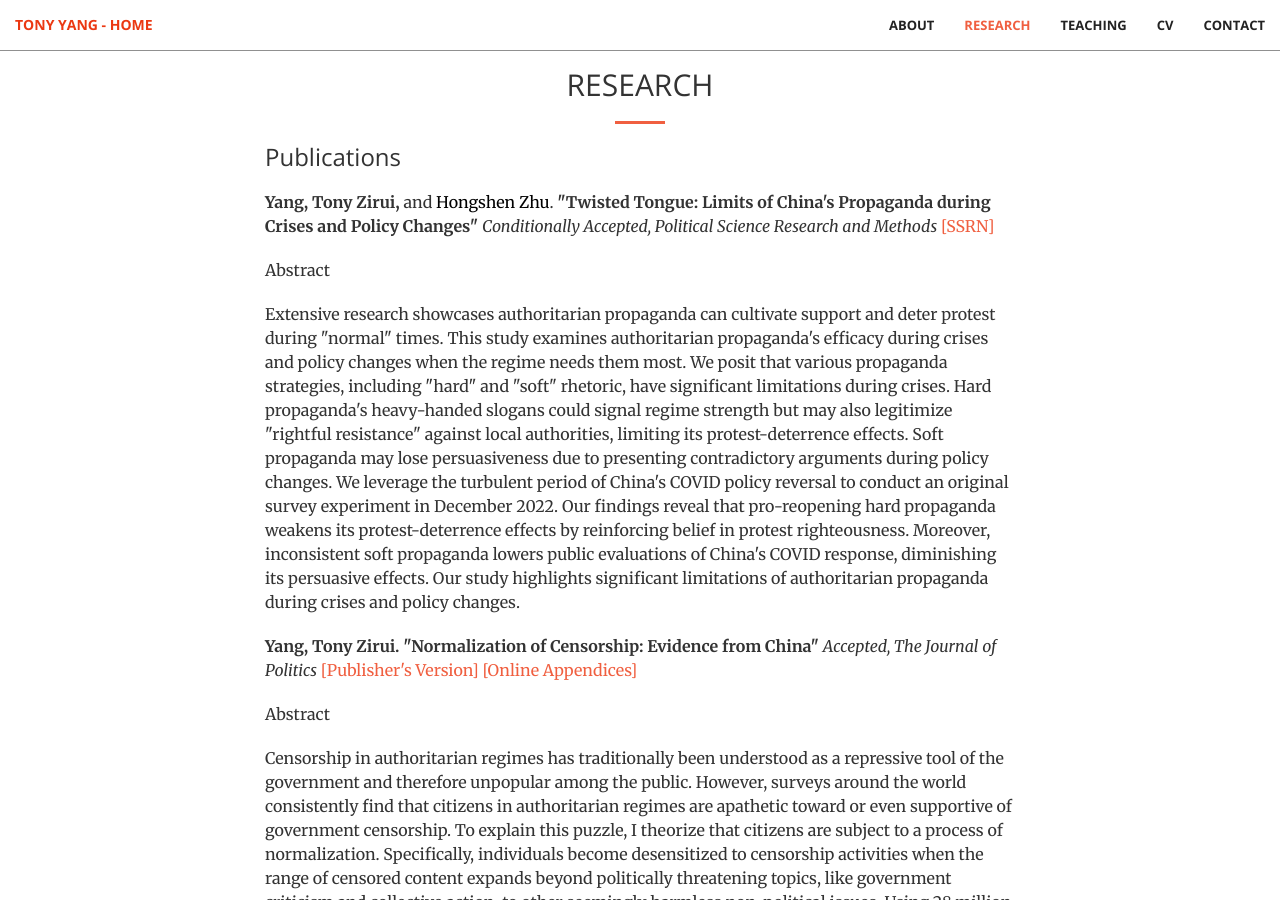
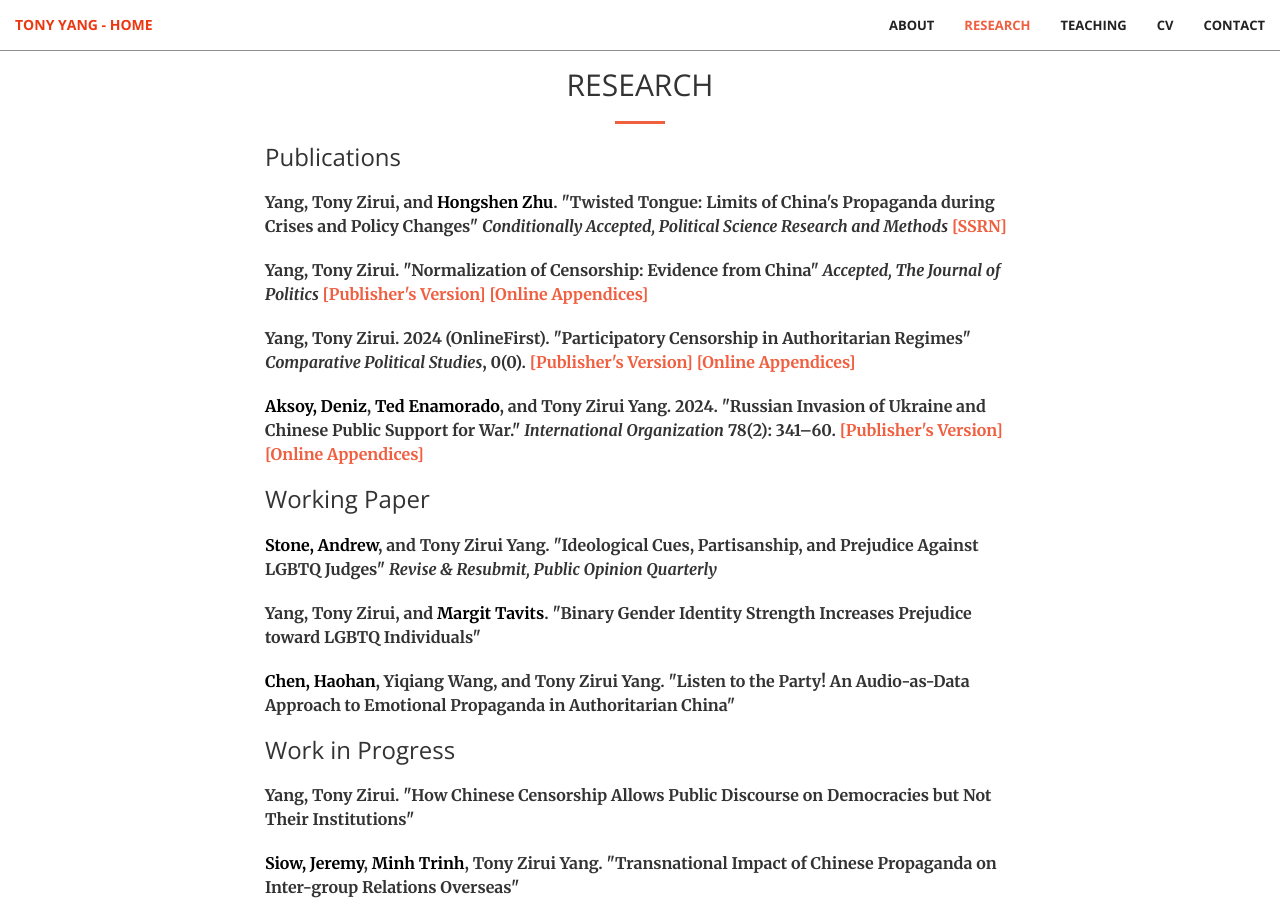
Before and after one commit to tonyhsfz/website, a Jekyll site: the page built from index.html, in a window 1280 px wide and 900 px high, scrolled down 1844 px. Built offline with Jekyll 4.4.1, drawn with Linux system fonts in a browser that asks for light colours; some of the changed text lies outside the part shown.

Commit message:
Update publication.html

```diff
--- a/_includes/publication.html
+++ b/_includes/publication.html
@@ -6,60 +6,25 @@
                 <hr>
                 <h3 class="section-heading">Publications</h3>
                      <p></p>
-                      <p><b> Yang, Tony Zirui,</b> and <a href="https://hongshenzhu.org/" style="color: black;">Hongshen Zhu</a>. <b>"Twisted Tongue: Limits of China's Propaganda during Crises and Policy Changes" </b> <i>Conditionally Accepted, Political Science Research and Methods</i>
-                <a href="https://papers.ssrn.com/sol3/papers.cfm?abstract_id=4589500">[SSRN]</a> </p>
-<p> Abstract </p>
-<p>
-Extensive research showcases authoritarian propaganda can cultivate support and deter protest during "normal" times.
-        This study examines authoritarian propaganda's efficacy during crises and policy changes when the regime needs them most. We posit that various propaganda strategies,
-        including "hard" and "soft" rhetoric, have significant limitations during crises. Hard propaganda's heavy-handed slogans could signal regime strength
-        but may also legitimize "rightful resistance" against local authorities, limiting its protest-deterrence effects. Soft propaganda may lose persuasiveness
-        due to presenting contradictory arguments during policy changes. We leverage the turbulent period of China's COVID policy reversal to conduct an original survey experiment in December 2022.
-        Our findings reveal that pro-reopening hard propaganda weakens its protest-deterrence effects by reinforcing belief in protest righteousness.
-        Moreover, inconsistent soft propaganda lowers public evaluations of China's COVID response, diminishing its persuasive effects.
-        Our study highlights significant limitations of authoritarian propaganda during crises and policy changes.
-</p>
-                    <p></p>
-<p><b> Yang, Tony Zirui. "Normalization of Censorship: Evidence from China" </b>  <i>Accepted, The Journal of Politics</i>  <a href="https://doi.org/10.1086/734239">[Publisher's Version]</a>
-                    <a href="/img/Censorship_Appendices.pdf">[Online Appendices]</a></p>
-<p> Abstract </p>
-<p>
-Censorship in authoritarian regimes has traditionally been understood as a repressive tool of the government and therefore unpopular among the public.
-        However, surveys around the world consistently find that citizens in authoritarian regimes are apathetic toward or even supportive of government censorship.
-        To explain this puzzle, I theorize that citizens are subject to a process of normalization.
-        Specifically, individuals become desensitized to censorship activities when the range of censored content expands beyond politically threatening topics, like government criticism and collective action, to other seemingly harmless non-political issues.
-        Using 28 million censored posts on the two largest social media platforms in China and two original survey experiments on Chinese citizens, I show that (1) a majority of censored articles are indeed unrelated to politically threatening topics, and (2) respondents exposed to the censorship of both political and non-political content report less backlash and higher support for the censorship apparatus and the regime than those exposed only to political censorship.
-        These findings highlight how the normalization of repressive apparatuses such as censorship contributes to authoritarian control and survival.
-</p>
- <p></p>
-                     <p><b> <b>Yang, Tony Zirui. 2024 (OnlineFirst). "Participatory Censorship in Authoritarian Regimes"</b> <i>Comparative Political Studies</i>, 0(0).
-        <a href="https://doi.org/10.1177/00104140241302762">[Publisher's Version]</a>
-         <a href="/img/Yang_CPS_Appendix_Final.pdf">[Online Appendices]</a></p>
-                    <p> Abstract </p>
-<p>
-Contrary to the conventional top-down view of government censorship, this study argues that ordinary citizens in authoritarian regimes frequently participate in censorship by reporting online content.
-        I hypothesize that such participation in censorship partially explains the high level of public support for censorship found in existing surveys.
-        Using an original survey in China, I demonstrate that participation in censorship is indeed prevalent, with over half of the respondents self-report having previously flagged online content,
-        and that such participation is positively correlated with support for the censorship apparatus. To causally test the hypothesis, I conduct a pre-registered experiment using custom-engineered,
-        simulated social media pages to manipulate reporting behavior. The results show that respondents encouraged to report simulated posts display significantly higher support for the censorship apparatus.
-        This study highlights the role of ordinary citizens in facilitating authoritarian control and explains why repressive apparatus like censorship can be popular with the population.
-</p>
- <p></p>
-                     <p></p>
-<p>  <a href="https://sites.wustl.edu/denizaksoy/" style="color: black;">Aksoy, Deniz</a>, <a href="https://www.tedenamorado.com/" style="color: black;">Ted Enamorado</a>, and <b>Tony Zirui Yang.</b> 2024. <b>"Russian Invasion of Ukraine and Chinese Public Support for War." </b>
-        <i>International Organization</i> 78(2): 341–60.
-        <a href="https://doi.org/10.1017/S0020818324000043">[Publisher's Version]</a>
-         <a href="/img/UseForce_Appendix.pdf">[Online Appendices]</a></p>
-<p> Abstract </p>
-<p>
- This study examines how the Russian invasion of Ukraine and the subsequent Western responses influence Chinese public opinion on the use of force.
-        Using two original, preregistered online survey experiments, first in June 2022 and then in June 2023,
-        we show that the Russian invasion is associated with a modest but statistically significant increase in Chinese support for using military force in international affairs in general and against Taiwan in particular.
-        However, information on Western military measures aiding Ukraine curbs the modest impact of the invasion.
-        Such information is especially effective in reducing support for an outright military invasion of Taiwan.
-        Causal mediation analyses reveal that the Russian invasion influences public opinion by inducing optimism regarding military success and pessimism regarding peaceful resolution of the conflict.
-        These findings suggest that foreign military aggression and subsequent international countermeasures can sway domestic public opinion on using military force.</p>
-                    <p></p>
+                <p><b> Yang, Tony Zirui, and <a href="https://hongshenzhu.org/" style="color: black;">Hongshen Zhu</a>.
+                        "Twisted Tongue: Limits of China's Propaganda during Crises and Policy Changes"
+                        <i>Conditionally Accepted, Political Science Research and Methods</i>
+                        <a href="https://papers.ssrn.com/sol3/papers.cfm?abstract_id=4589500">[SSRN]</a></b> </p>
+                        <p></p>
+                <p><b> Yang, Tony Zirui. "Normalization of Censorship: Evidence from China"
+                        <i>Accepted, The Journal of Politics</i>
+                        <a href="https://doi.org/10.1086/734239">[Publisher's Version]</a>
+                    <a href="/img/Censorship_Appendices.pdf">[Online Appendices]</a></b> </p>
+                         <p></p>
+                 <p><b> <b>Yang, Tony Zirui. 2024 (OnlineFirst). "Participatory Censorship in Authoritarian Regimes"
+                         <i>Comparative Political Studies</i>, 0(0).
+                        <a href="https://doi.org/10.1177/00104140241302762">[Publisher's Version]</a>
+                         <a href="/img/Yang_CPS_Appendix_Final.pdf">[Online Appendices]</a></b>   </p>
+                <p>  <b> <a href="https://sites.wustl.edu/denizaksoy/" style="color: black;">Aksoy, Deniz</a>, <a href="https://www.tedenamorado.com/" style="color: black;">Ted Enamorado</a>, and Tony Zirui Yang. 2024.
+                        "Russian Invasion of Ukraine and Chinese Public Support for War."
+                        <i>International Organization</i> 78(2): 341–60.
+                        <a href="https://doi.org/10.1017/S0020818324000043">[Publisher's Version]</a>
+                         <a href="/img/UseForce_Appendix.pdf">[Online Appendices]</a> </b>  </p>
                      <p></p>
 
                     <h3 class="section-heading">Working Paper</h3>
```
